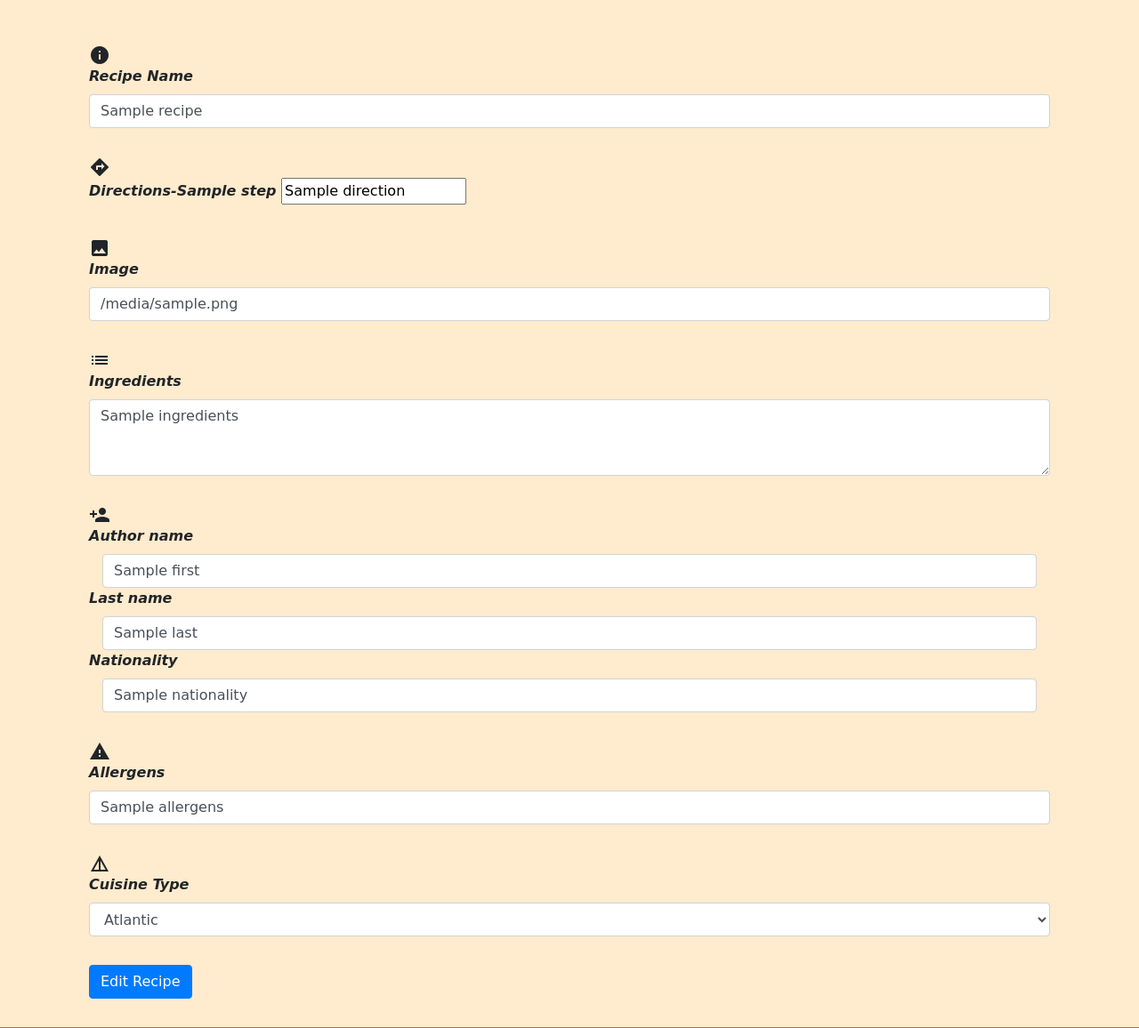
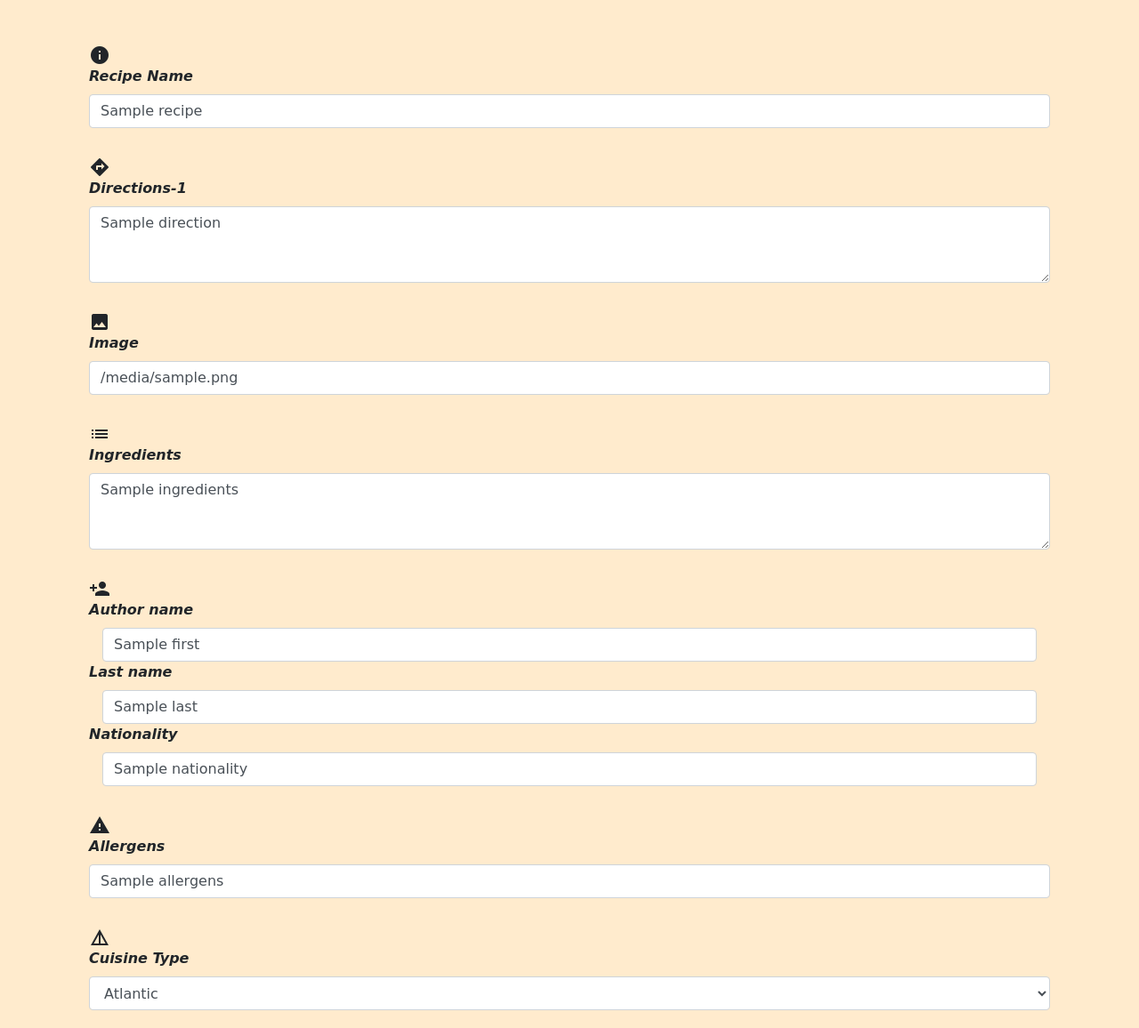
Before and after one commit to Code-Institute-Submissions/Milestone-Projects, a Flask app: template 04_milestone-four/templates/editrecipe.html in a window 1280 px wide. Shown: the part 228-1384 px from the top of the page at 89% size. Run offline with Flask 2, Linux system fonts and the light colour scheme; the template is opened without the code that fills it: most values are stand-ins (such as "Sample title", 1, 10 or a date in 2020); some libraries are stand-ins or nearby versions.

Commit message:
Updated presentation of form values returned from database collection.

```diff
--- a/04_milestone-four/templates/editrecipe.html
+++ b/04_milestone-four/templates/editrecipe.html
@@ -16,10 +16,10 @@
 
       <!-- Directions -->
       <i class = "material-icons">directions</i>
-      {% for step, direction in recipe_directions.items() %}
+      {% for direction in recipe_directions %}
       <div class="form-group">
-        <label for="directions">Directions-{{ step }}</label>
-        <input type="text" name = "directions" id="directions" value = "{{ direction }}">
+        <label for="directions">Directions-{{ direction[0] }}</label>
+        <textarea class="form-control" name = "directions" id="directions" rows="3" placeholder = "Please type each step on a separate line">{{ direction[1] }}</textarea>
       </div>
       {% endfor %}
 
```
